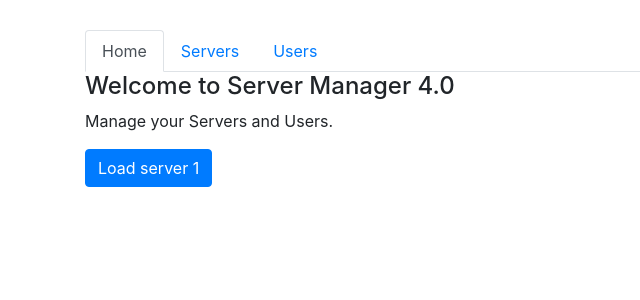
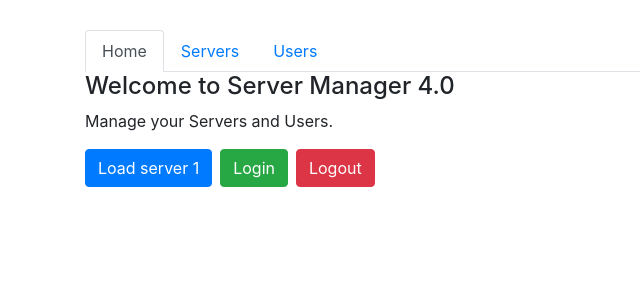
Before and after one commit to lucianoleyriaa/angular-routing, an Angular app: page / in a window 1280 px wide. Shown: the top 300 px of the page, without its empty margins (0-640 px from the left). Built offline with nearby package versions, Linux system fonts and the light colour scheme.

Commit message:
Se agregaron botones para loguearse y se agrego un guard para las rutas hijas de '/servers'

```diff
--- a/src/app/app-routing.module.ts
+++ b/src/app/app-routing.module.ts
@@ -27,7 +27,9 @@
     path: 'servers',
     component: ServersComponent,
     // canActivate => permite incorporar un guard para proteger la ruta '/servers' y sus hijos (children)
-    canActivate: [Guard],
+    // canActivate: [Guard],
+    // canActivateChild => protege los hijos de la ruta '/servers'
+    canActivateChild: [Guard],
     children: [
       // Nested routes
       { path: ':id', component: ServerComponent },
--- a/src/app/auth.service.ts
+++ b/src/app/auth.service.ts
@@ -1,5 +1,5 @@
 export class AuthService {
-  isLoggedIn = true;
+  isLoggedIn = false;
 
   isAuthenticate() {
     const promise = new Promise((resolve, reject) => {
--- a/src/app/guard.service.ts
+++ b/src/app/guard.service.ts
@@ -1,6 +1,7 @@
 import {
   ActivatedRouteSnapshot,
   CanActivate,
+  CanActivateChild,
   Router,
   RouterStateSnapshot,
 } from '@angular/router';
@@ -11,7 +12,7 @@
 // Injectable => permite poder injectar otro servicio dentro de este
 @Injectable()
 // CanActivate => es una interfaz que decide si una ruta puede ser accedida o no
-export class Guard implements CanActivate {
+export class Guard implements CanActivate, CanActivateChild {
   constructor(private authService: AuthService, private router: Router) {}
 
   // Este metodo permite que se pueda o no acceder a una ruta
@@ -29,4 +30,8 @@
       }
     });
   }
+
+  canActivateChild(route: ActivatedRouteSnapshot, state: RouterStateSnapshot): Promise<boolean> | Observable<boolean> | boolean {
+    return this.canActivate(route, state);
+  }
 }
--- a/src/app/home/home.component.html
+++ b/src/app/home/home.component.html
@@ -1,3 +1,5 @@
 <h4>Welcome to Server Manager 4.0</h4>
 <p>Manage your Servers and Users.</p>
-<button class="btn btn-primary" (click)='onLoadServer(1)'>Load server 1</button>
+<button class="btn btn-primary mr-2" (click)='onLoadServer(1)'>Load server 1</button>
+<button class="btn btn-success mr-2" (click)='onLogin()'>Login</button>
+<button class="btn btn-danger mr-2" (click)='onLogout()'>Logout</button>
--- a/src/app/home/home.component.ts
+++ b/src/app/home/home.component.ts
@@ -1,5 +1,6 @@
 import { Component, OnInit } from '@angular/core';
 import { Router } from '@angular/router';
+import { AuthService } from '../auth.service';
 
 @Component({
   selector: 'app-home',
@@ -7,7 +8,7 @@
   styleUrls: ['./home.component.css'],
 })
 export class HomeComponent implements OnInit {
-  constructor(private router: Router) {}
+  constructor(private router: Router, private authService: AuthService) {}
 
   ngOnInit(): void {}
 
@@ -17,4 +18,12 @@
       fragment: 'editing',
     });
   }
+
+  onLogin() {
+    this.authService.login();
+  }
+
+  onLogout() {
+    this.authService.logout();
+  }
 }
```
